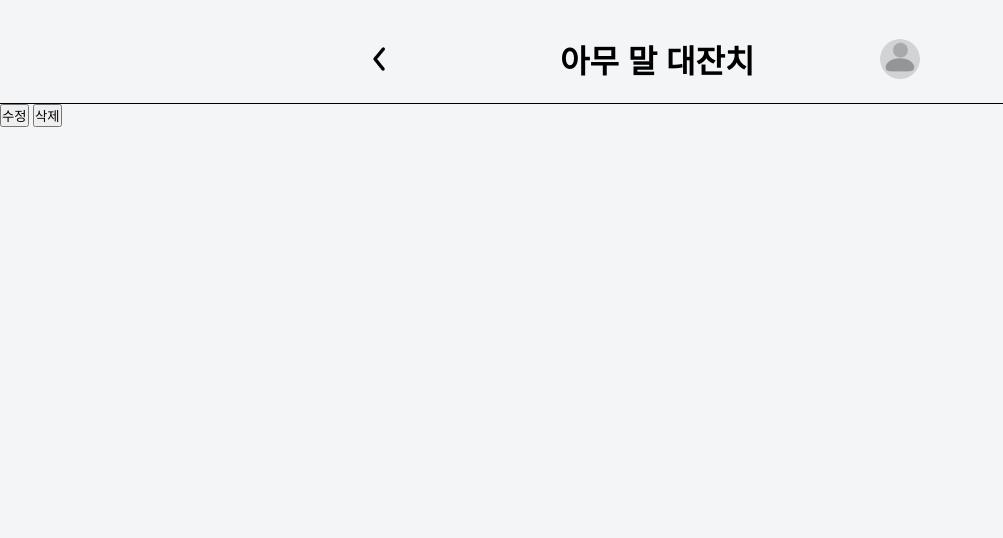
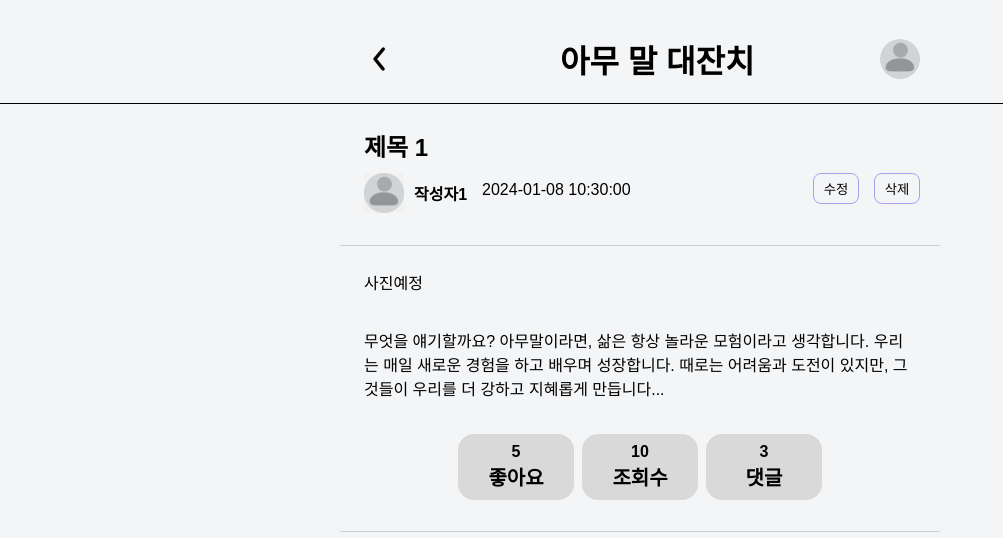
Before and after one commit to 100-hours-a-week/2-urung-lee-community-fe, a website: page src/pages/posts/detail/post.html in a window 1280 px wide. Shown: the whole page, without its empty margins (0-1003 px from the left). Drawn offline with Linux system fonts and the light colour scheme.

Commit message:
[Feat] 게시글 상세 페이지 - content

```diff
--- a/src/pages/posts/detail/post.css
+++ b/src/pages/posts/detail/post.css
@@ -5,31 +5,31 @@
 }
 
 .header-container {
-    max-width: 600px;
+    max-width: 37.5rem;  /* 600px */
     margin: 0 auto;
-    padding: 0 20px;
+    padding: 0 1.25rem;  /* 20px */
     display: flex;
     justify-content: space-between;
     align-items: center;
 }
 
-header{
+header {
     width: 100%;
-    height: 104px;
+    height: 6.5rem;  /* 104px */
     padding-top: 2.25rem;
     padding-bottom: 2.25rem;
     border-bottom: 1px solid #000000;
 }
 
-.title{
+.title {
     margin: 0;
     flex: 1;
-    padding-left: 160px;
+    padding-left: 10rem;  /* 160px */
     box-sizing: border-box;
     background: #f4f5f7;
 }
 
-body{
+body {
     font-family: 'Goorm Sans', sans-serif;
     font-weight: 400;
     min-height: 100vh;
@@ -39,26 +39,26 @@ body{
     background-color: #f4f5f7;
 }
 
-h1{
+h1 {
     font-size: 2rem;
     color: #000000;
 }
 
-.back-icon{
-    width: 40px;
-    height: 40px;
+.back-icon {
+    width: 2.5rem;
+    height: 2.5rem;
     overflow: hidden;
 }
 
-.back-button{
+.back-button {
     width: 100%;
     height: 100%;
     object-fit: cover;
 }
 
 .profile-icon {
-    width: 40px;
-    height: 40px;
+    width: 2.5rem;
+    height: 2.5rem;
     border-radius: 50%;
     overflow: hidden;
 }
@@ -69,9 +69,93 @@ h1{
     object-fit: cover;
 }
 
-.button-wrap{
-    max-width: 600px;
+.post-info-container {
+    max-width: 37.5rem;
     margin: 0 auto;
+    border-bottom: 1px solid rgba(0, 0, 0, 0.16);
+}
+
+.post-header {
+    border-bottom: 1px solid rgba(0, 0, 0, 0.16);
+}
+
+.author-profile-img {
+    width: 2.5rem;
+}
+
+.post-title {
+    font-weight: 700;
+    font-size: 1.5rem;
+    padding: 1.5rem 0 0.625rem 1.5rem;
+}
+
+.author-profile {
     display: flex;
+    max-width: 37.5rem;
+    text-align: center;
+    padding: 0 0 2rem 1.5rem;
+}
+
+.author-name {
+    font-weight: 700;
+    padding: 0.5rem 0 0 0.625rem;
+    margin-right: 0.9375rem;
+}
+
+.post-time {
+    padding: 0.5rem 1.875rem 0 0;
+}
+
+.post-button {
     justify-content: flex-end;
+    margin: 0 0 0 8.875rem;
 }
+
+.edit-button, .delete-button {
+    padding: 0.3125rem 0.625rem;
+    margin-left: 0.625rem;
+    border: 1px solid #ACA0EB;
+    background: #f4f5f7;
+    cursor: pointer;
+    border-radius: 0.5rem;
+}
+
+.post-content-img {
+    padding: 1.5rem 1.5rem 0.625rem 1.5rem;
+}
+
+.post-content {
+    padding: 1.5rem 1.5rem 0.625rem 1.5rem;
+}
+
+.post-interaction {
+    padding: 0 4.688vw 1.9375rem 4.688vw;
+    margin-top: 2.963vh;
+    display: flex;
+    flex-direction: row;
+    justify-content: center;
+    gap: 0.5rem;
+}
+
+.post-interaction-box {
+    padding: 1.111vh 0 1.204vh 0;
+    min-width: 7.25rem;
+    display: flex;
+    flex-direction: column;
+    align-items: center;
+    justify-content: center;
+    border-radius: 1rem;
+    background-color: #d9d9d9;
+    font-weight: 700;
+    text-align: center;
+}
+
+.post-interaction-count {
+    padding: 0;
+    font-size: 1rem;
+}
+
+.post-interaction-type {
+    margin-top: 0.0625rem;
+    font-size: 1.25rem;
+}
--- a/src/pages/posts/detail/post.html
+++ b/src/pages/posts/detail/post.html
@@ -18,16 +18,12 @@
         </div>
     </div>
 </header>
-<main>
-    <section>
-        <div class="post"
-        <div class="button-wrap">
-            <button class="modify-button">수정</button>
-            <button class="delete-button">삭제</button>
-        </div>
-    </section>
+<section>
+    <div class="post-info-container">
+        <div id="post-container"></div>
+    </div>
+</section>
 
-</main>
-<!--<script src="/src/pages/posts/list/post.js"></script>-->
+<script src="/src/pages/posts/detail/post.js"></script>
 </body>
 </html>
--- a/src/pages/posts/detail/post.js
+++ b/src/pages/posts/detail/post.js
@@ -0,0 +1,107 @@
+// 게시글 데이터 상수화
+const DUMMY_POST = {
+    id: 1,
+    title: "제목 1",
+    content_img: "사진예정",
+    content: `무엇을 얘기할까요? 아무말이라면, 삶은 항상 놀라운 모험이라고 생각합니다.
+        우리는 매일 새로운 경험을 하고 배우며 성장합니다. 때로는 어려움과 도전이 있지만,
+        그것들이 우리를 더 강하고 지혜롭게 만듭니다...`,
+    likes: 5,
+    views: 10,
+    comments: 3,
+    date: "2024-01-08 10:30:00",
+    author: "작성자1",
+    author_profile: "/src/assets/images/default/profile_img.png",
+    isMyPost: true,
+};
+
+// 날짜 포맷팅 함수
+const formatDate = (dateString) => {
+    try {
+        const date = new Date(dateString);
+
+        // 날짜 컴포넌트 추출을 위한 헬퍼 함수
+        const padNumber = (num) => String(num).padStart(2, '0');
+
+        const year = date.getFullYear();
+        const month = padNumber(date.getMonth() + 1);
+        const day = padNumber(date.getDate());
+        const hour = padNumber(date.getHours());
+        const minutes = padNumber(date.getMinutes());
+        const seconds = padNumber(date.getSeconds());
+
+        return `${year}-${month}-${day} ${hour}:${minutes}:${seconds}`;
+    } catch (error) {
+        console.error('날짜 포맷팅 에러:', error);
+        return '날짜 정보 없음';
+    }
+};
+
+// HTML 템플릿 컴포넌트들
+const createAuthorSection = (post) => `
+    <div class="author-profile">
+        <img
+            src="${post.author_profile || '/assets/images/default/profile_img.png'}"
+            alt="작성자 프로필"
+            class="author-profile-img"
+        >
+        <div class="author-name">${post.author}</div>
+        <div class="post-time">${formatDate(post.date)}</div>
+        ${post.isMyPost ? createPostButtons() : ''}
+    </div>
+`;
+
+const createPostButtons = () => `
+    <div class="post-button">
+        <button class="edit-button">수정</button>
+        <button class="delete-button">삭제</button>
+    </div>
+`;
+
+const createInteractionBox = (count, type) => `
+    <div class="post-interaction-box">
+        <div class="post-interaction-count">${count}</div>
+        <div class="post-interaction-type">${type}</div>
+    </div>
+`;
+
+// 메인 HTML 생성 함수
+function createPostHTML(post) {
+    return `
+        <article>
+            <div class="post-header">
+                <div>
+                    <h1 class="post-title">${post.title}</h1>
+                </div>
+                <div class="author-info">
+                    ${createAuthorSection(post)}
+                </div>
+            </div>
+
+            <div class="post-detail">
+                <div class="post-content-img">${post.content_img}</div>
+                <div class="post-content">${post.content}</div>
+            </div>
+
+            <div class="post-interaction">
+                ${createInteractionBox(post.likes, '좋아요')}
+                ${createInteractionBox(post.views, '조회수')}
+                ${createInteractionBox(post.comments, '댓글')}
+            </div>
+        </article>
+    `;
+}
+
+// 초기화 함수
+const initializePost = () => {
+    const postContainer = document.getElementById('post-container');
+    if (!postContainer) {
+        console.error('게시글 컨테이너를 찾을 수 없습니다.');
+        return;
+    }
+
+    postContainer.innerHTML = createPostHTML(DUMMY_POST);
+};
+
+// DOM 로드 시 초기화
+document.addEventListener('DOMContentLoaded', initializePost);
```
Also changed, not shown: 1 other file.
